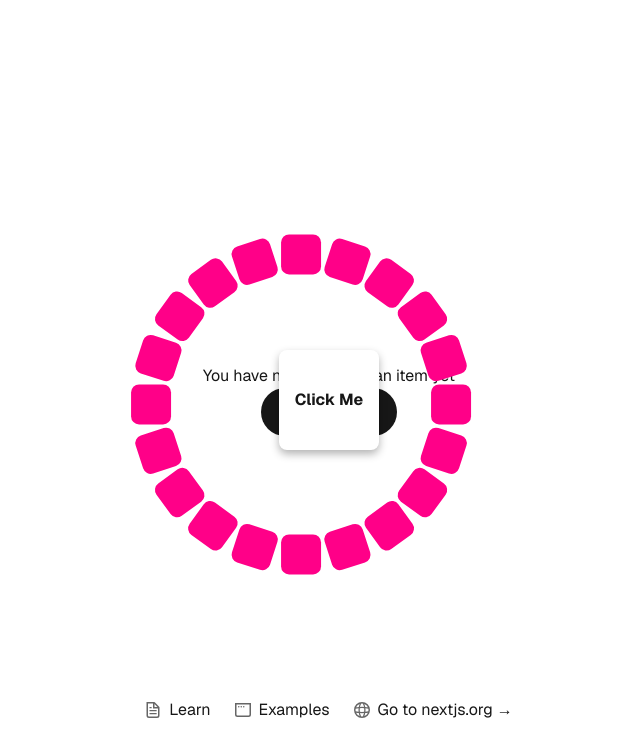
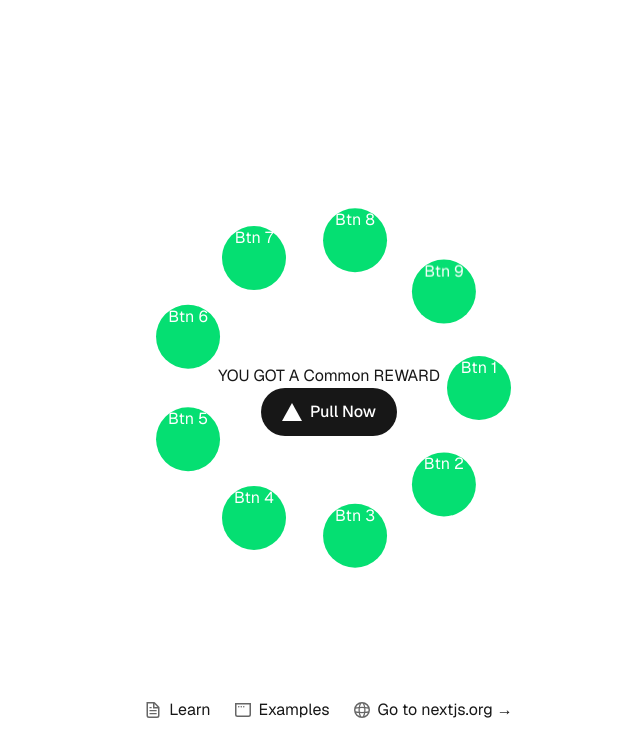
Before and after one commit to thomasDevan99/kyki, a Next.js app in the folder my-strapi-project/kyki/: page / in a window 1280 px wide. Both pictures are taken after a click on the button "Pull Now". Shown: the top 756 px of the page, without its empty margins (311-951 px from the left). Built offline with nearby package versions, Linux system fonts and the light colour scheme.

Commit message:
Add: Select from Choices pull animation

```diff
--- a/my-strapi-project/kyki/src/app/page.js
+++ b/my-strapi-project/kyki/src/app/page.js
@@ -2,45 +2,51 @@
 
 import Image from "next/image";
 import { useState } from "react";
-import Rotate from "./animations";
+// import Rotate from "./animations";
 import RotateShowcase from "./rotateShowcase"
 
 const pullResults = [
   {
   _id: 1,
   rarityNum: 1,
-  rarityName: "Common"
+  rarityName: "Common",
+  shortName: "C"
   },
   {
   _id: 2,
   rarityNum: 2,
-  rarityName: "Uncommon"
+  rarityName: "Uncommon",
+  shortName: "UC"
   },
   {
   _id: 3,
   rarityNum: 3,
-  rarityName: "Rare"
+  rarityName: "Rare",
+  shortName: "R"
   },
   {
   _id: 4,
   rarityNum: 4,
-  rarityName: "Super Rare"
+  rarityName: "Super Rare",
+  shortName: "SR"
   },
 ]
 
 export default function Home() {
   const [pulled, setPulled] = useState(null)
-  const [flipped, setFlipped] = useState(false)
-
 
   function pullBox() {
 
     const pullNum = Math.random() * 100;
 
-    if (pullNum < 50) setPulled(1)
-    if (pullNum > 50) setPulled(2)
-    if (pullNum > 75) setPulled(3)
-    if (pullNum > 95) setPulled(4)
+    let temp
+
+    if (pullNum < 50) temp = 1
+    if (pullNum > 50) temp = 2
+    if (pullNum > 75) temp = 3
+    if (pullNum > 95) temp = 4
+
+    setPulled(pullResults.find(res => res.rarityNum === temp))
 
     console.log(pullNum)
   }
@@ -48,24 +54,23 @@ export default function Home() {
   let pullText = 'You have not pulled for an item yet'
   if (pulled) {
 
-    console.log('pulled', pulled);
-    // pullText = RotateShowcase(pulled)
-    // pullText = `YOU GOT A ${pullResults.find(res => res.rarityNum === pulled).rarityName} REWARD`
+    pullText = `YOU GOT A ${pulled.rarityName} REWARD`
   }
 
   return (
     <div className="grid grid-rows-[20px_1fr_20px] items-center justify-items-center min-h-screen p-8 pb-20 gap-16 sm:p-20 font-[family-name:var(--font-geist-sans)]">
-            <RotateShowcase
-            show={pulled}
-            flipped={flipped}
-            onFlip={() => setFlipped(!flipped)}
-            />
+
 
       <main className="flex flex-col gap-[32px] row-start-2 items-center sm:items-start">
 
 
         <div className="sm:items-center justify-items-center">
               {pullText}
+              {pulled && <RotateShowcase
+              show={pulled?.rarityNum}
+              pulledRarity={pulled.shortName}
+
+            />}
           <div className="flex items-center flex-col sm:flex-row">
 
 
--- a/my-strapi-project/kyki/src/app/rotateShowcase.js
+++ b/my-strapi-project/kyki/src/app/rotateShowcase.js
@@ -1,80 +1,68 @@
-import { motion } from "framer-motion"
-import "./OrbitingPortal.css" // for flip animations
+import React, { useState } from "react";
+import { motion } from "framer-motion";
 
-export default function OrbitingPortal({ show, flipped, onFlip }) {
-    if (!show) return null
+const buttons = [0, 1, 2, 3, 4, 5, 6, 7, 8];
+const radius = 150;
 
-    const orbitAmount = 20
-    const orbitBlocks = []
+export default function OrbitingPortal({show, pulledRarity}) {
+  const [selected, setSelected] = useState(null);
+  const [flipped, setFlipped] = useState(false);
 
-    for (let i = 0; i < orbitAmount; i++) {
-        const angle = (360 / orbitAmount) * i
-        orbitBlocks.push(
-            <motion.div
-                key={`orbit-${i}`}
+  console.log('show', show);
+  console.log('pulledRarity', pulledRarity);
+  if (show == null) return
+
+
+  const handleButtonClick = (id) => {
+    if (selected === null) {
+      setSelected(id);
+    } else if (selected === id) {
+      setFlipped((prev) => !prev);
+    }
+  };
+
+  return (
+    <div className="flex items-center justify-center h-screen bg-gray-100 relative" style={{height: "0"}}>
+
+      {/* Rotating Buttons */}
+      {show &&
+        buttons.map((id, index) => {
+          const angle = (index / buttons.length) * 2 * Math.PI;
+          const x = radius * Math.cos(angle);
+          const y = radius * Math.sin(angle);
+
+          const isSelected = selected === id;
+
+          return (
+            <motion.button
+              key={id}
+              className="absolute w-16 h-16 rounded-full bg-green-400 text-white flex items-center justify-center"
+              onClick={() => handleButtonClick(id)}
+              animate={{
+                x: isSelected ? 0 : x,
+                y: isSelected ? 0 : y,
+                scale: isSelected ? 1.3 : 1,
+                zIndex: isSelected ? 10 : 1,
+              }}
+              transition={{ type: "spring", stiffness: 300, damping: 20 }}
+            >
+              {/* Flip Animation */}
+              <motion.div
+                animate={{
+                  rotateY: isSelected && flipped ? 180 : 0,
+                }}
                 style={{
-                    position: "absolute",
-                    top: "50%",
-                    left: "50%",
-                    width: 0,
-                    height: 0,
+                  perspective: 600,
                 }}
-                animate={{
-                    rotate: 360,
-                }}
-                transition={{
-                    repeat: Infinity,
-                    duration: 8,
-                    ease: "linear",
-                }}
-            >
-                <div
-                    style={{
-                        width: 40,
-                        height: 40,
-                        backgroundColor: "#ff0088",
-                        borderRadius: 8,
-                        transform: `rotate(${angle}deg) translate(150px)`,
-                    }}
-                />
-            </motion.div>
-        )
-    }
-
-    return (
-        <div style={overlay}>
-            <div style={centerContainer}>
-                {orbitBlocks}
-                <div
-                    className={`flip-container ${flipped ? "flipped" : ""}`}
-                    onClick={onFlip}
-                >
-                    <div className="flipper">
-                        <div className="front">Click Me</div>
-                        <div className="back">🎉 Surprise!</div>
-                    </div>
+                className="w-full h-full flex items-center justify-center"
+              >
+                <div className="w-full h-full backface-hidden">
+                  {isSelected && flipped ? pulledRarity : `Btn ${id + 1}`}
                 </div>
-            </div>
-        </div>
-    )
+              </motion.div>
+            </motion.button>
+          );
+        })}
+    </div>
+  );
 }
-
-const overlay = {
-    position: "fixed",
-    top: 0,
-    left: 0,
-    width: "100%",
-    height: "100vh",
-    zIndex: 9999,
-    pointerEvents: "none",
-    display: "flex",
-    justifyContent: "center",
-    alignItems: "center",
-}
-
-const centerContainer = {
-    position: "relative",
-    width: 300,
-    height: 300,
-    pointerEvents: "auto",
-}
```
